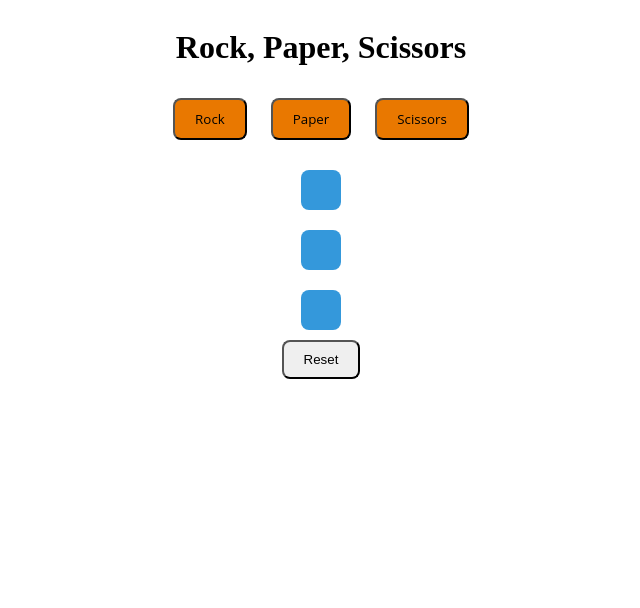
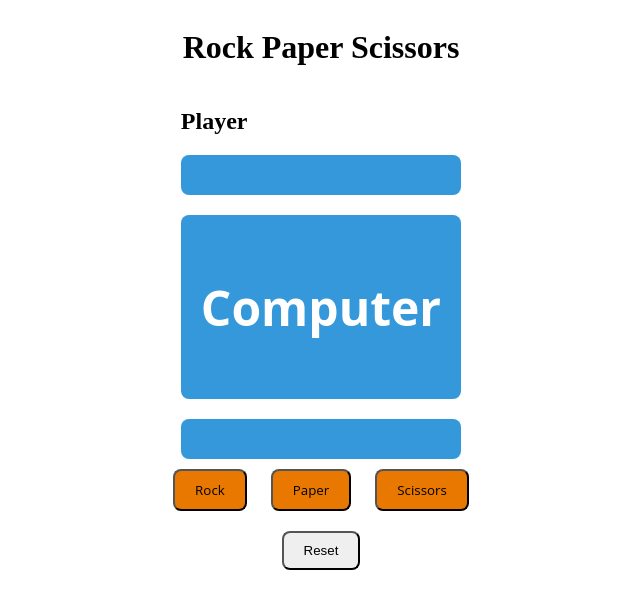
Before and after one commit to kimfom01/Rock-Paper-Scissors, a plain HTML site: page index.html in a window 1280 px wide. Shown: the whole page, without its empty margins (319-959 px from the left). Drawn offline with Linux system fonts and the light colour scheme.

Commit message:
Restructure the html to accomodate images

```diff
--- a/index.html
+++ b/index.html
@@ -10,7 +10,24 @@
 </head>
 
 <body class="center-container">
-    <h1>Rock, Paper, Scissors</h1>
+    <h1>Rock Paper Scissors</h1>
+
+    <div>
+        <div class="choices">
+            <div class="player-choice">
+                <h2 class="player-name">Player</h2>
+                <div class="player"></div>
+            </div>
+
+            <div class="scores"></div>
+
+            <div class="cpu-choice">
+                <h2 class="cpu-name">Computer</h2>
+                <div class="cpu"></div>
+            </div>
+        </div>
+        <div class="results"></div>
+    </div>
 
     <div class="button-container">
         <button class="rock">Rock</button>
@@ -18,10 +35,6 @@
         <button class="scissors">Scissors</button>
     </div>
 
-    <div class="cpu-choice"></div>
-    <div class="results"></div>
-    <div class="scores"></div>
-
     <button class="reset">Reset</button>
 
     <script src="index.js"></script>
```
